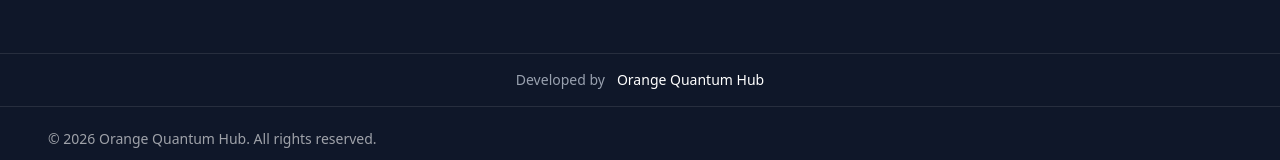
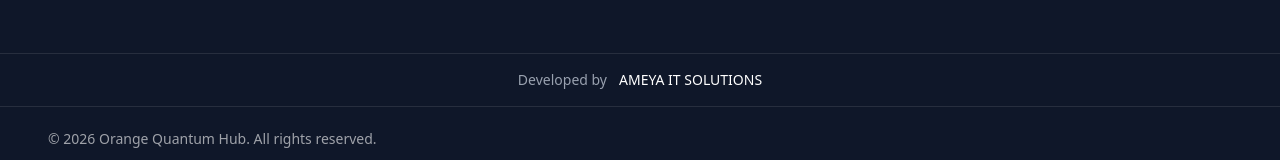
Before and after one commit to purnasrinivaskoppisetti/SurigalFrontEndUser, a Next.js app: page /cart in a window 1280 px wide. Shown: the part 868-1028 px from the top of the page. Built offline with nearby package versions, Linux system fonts and the light colour scheme.

Commit message:
changes in footer

```diff
--- a/src/components/layout/Footer.jsx
+++ b/src/components/layout/Footer.jsx
@@ -287,12 +287,12 @@
             <span>Developed by</span>
 
             <a
-              href="https://www.orangeqhub.in/"
+              href="https://www.ameyait.com/"
               target="_blank"
               rel="noopener noreferrer"
               className="font-medium text-white transition hover:text-[var(--color-text-primary)]"
             >
-              Orange Quantum Hub
+              AMEYA IT SOLUTIONS
             </a>
           </div>
         </Container>
```
